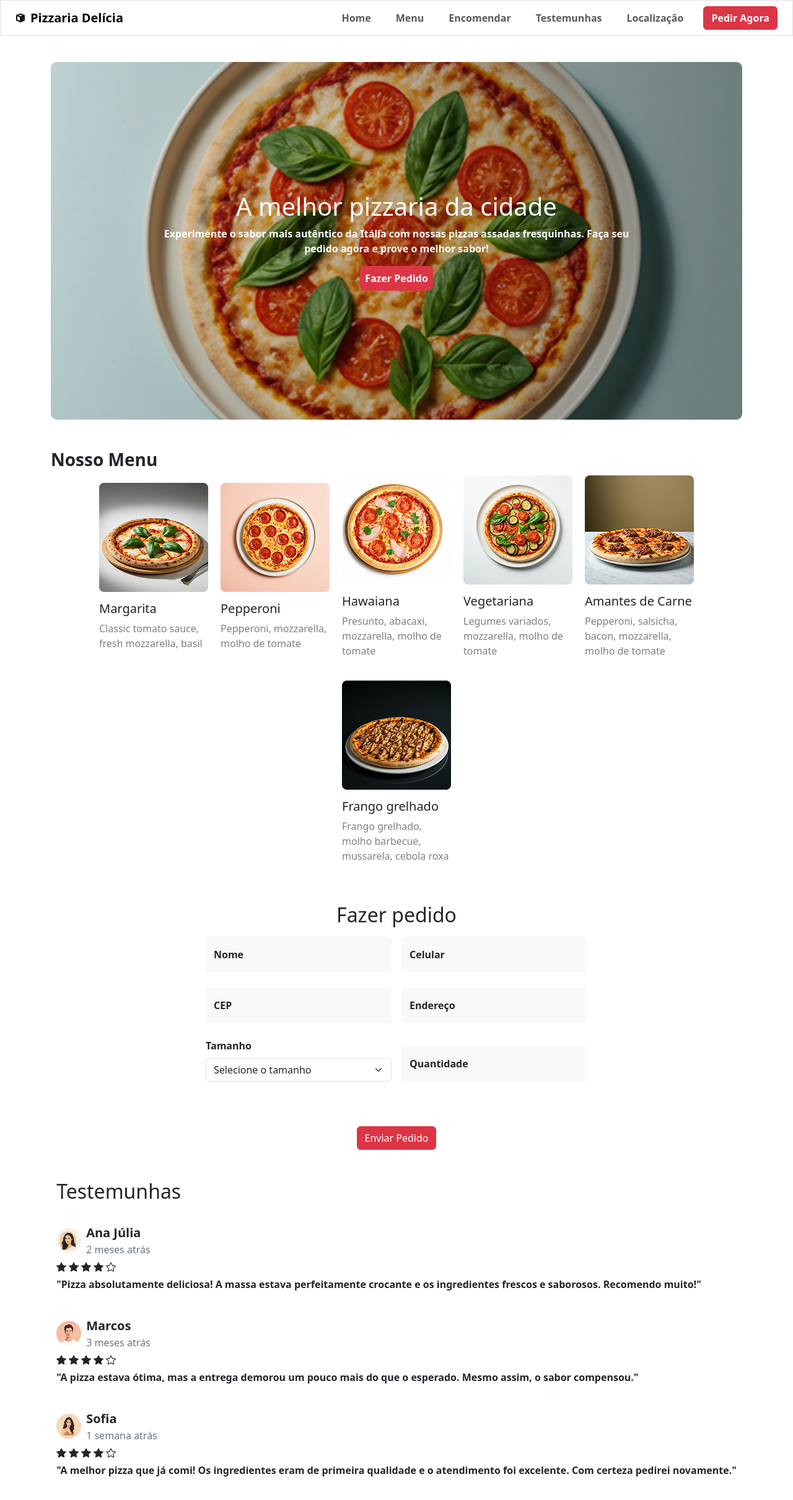
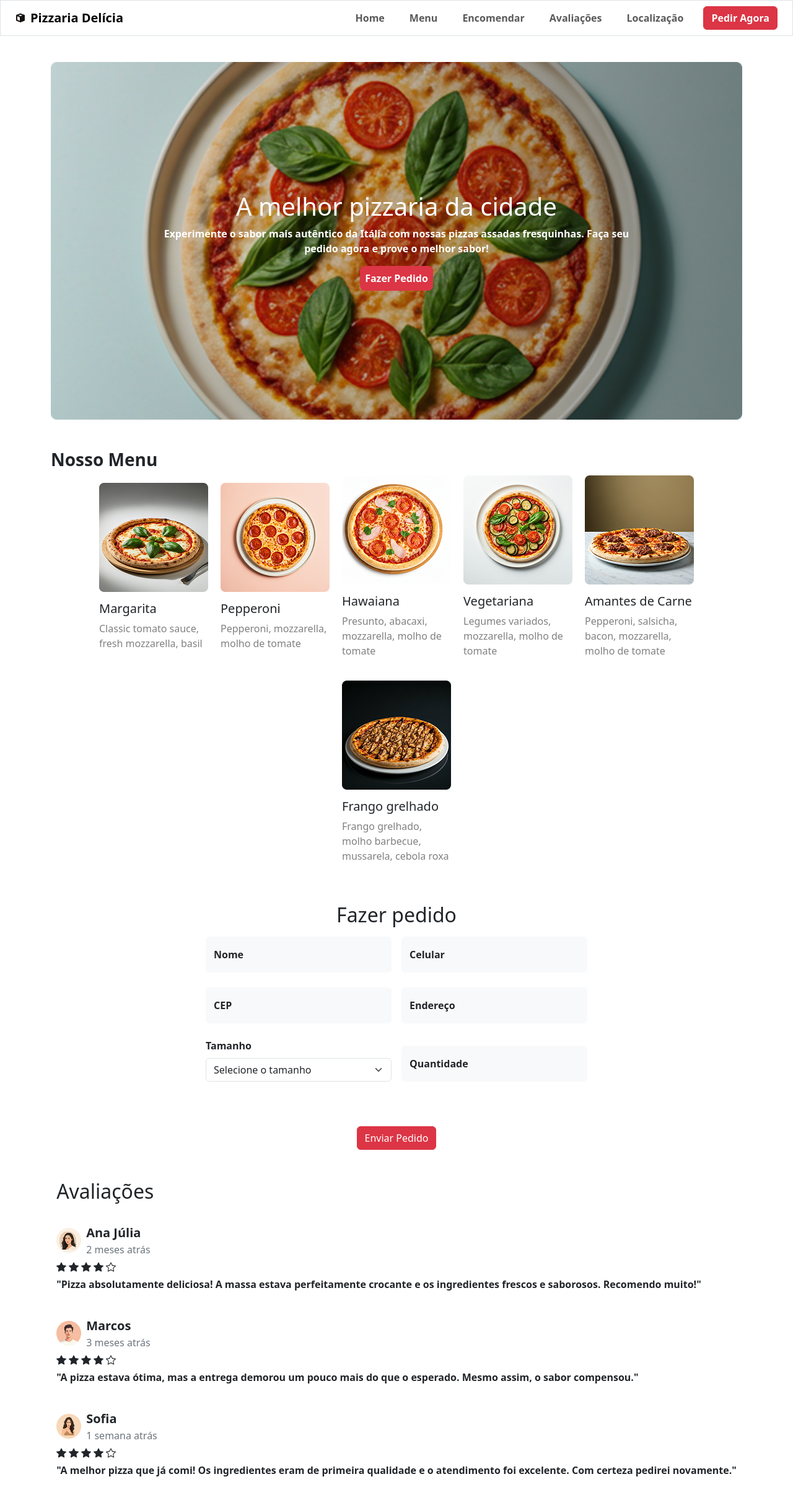
Before and after one commit to DevPH-Santos/Pizzaria-Delicia, a React (Vite) app: page / in a window 1280 px wide. Shown: the top 2420 px of the page at 62% size. Built offline with nearby package versions, Linux system fonts and the light colour scheme.

Commit message:
Renomeando seção de avaliações (Testemunhas -> Avaliações)

```diff
--- a/src/components/header.jsx
+++ b/src/components/header.jsx
@@ -42,7 +42,7 @@ function Header() {
                     </li>
 
                     <li className="nav-item">
-                        <a className="nav-link fw-semibold" href="#testemunhas">Testemunhas</a>
+                        <a className="nav-link fw-semibold" href="#testemunhas">Avaliações</a>
                     </li>
 
                     <li className="nav-item">
--- a/src/components/testemunhas.jsx
+++ b/src/components/testemunhas.jsx
@@ -17,7 +17,7 @@ function Testemunhas() {
 
         <div className="d-flex flex-column gap-4" id="testemunhas">
 
-            <h2 className="mt-5 mb-2">Testemunhas</h2>
+            <h2 className="mt-5 mb-2">Avaliações</h2>
 
             {pessoas.map((pessoa, index) =>
 
```
